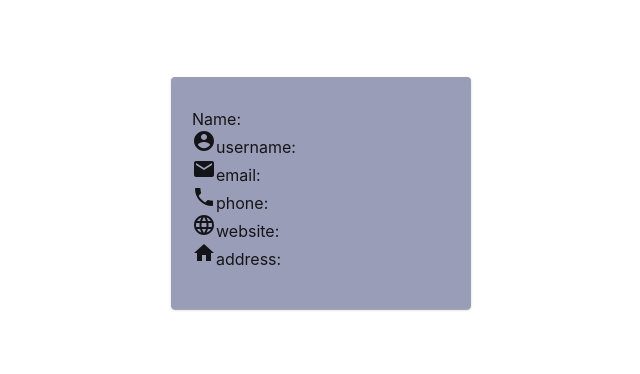
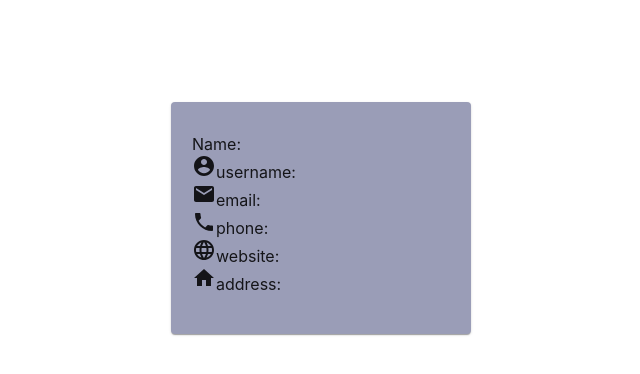
Before and after one commit to Pratistha13/integrifyassignment, a React (Create React App) app: page /users/1 in a window 1280 px wide. Shown: the top 374 px of the page, without its empty margins (319-959 px from the left). Built offline with nearby package versions, Linux system fonts and the light colour scheme; no server answers.

Commit message:
changes on users.js

```diff
--- a/src/Components/Users/Users.js
+++ b/src/Components/Users/Users.js
@@ -65,7 +65,7 @@ const useStyles = makeStyles({
     backgroundColor: '#9A9DB7',
   },
   spacing: {
-    padding: '6% 6%',
+    padding: '8% 6%',
     alignItems: 'center',
     justifyContent: 'center',
     display: 'flex',
```
